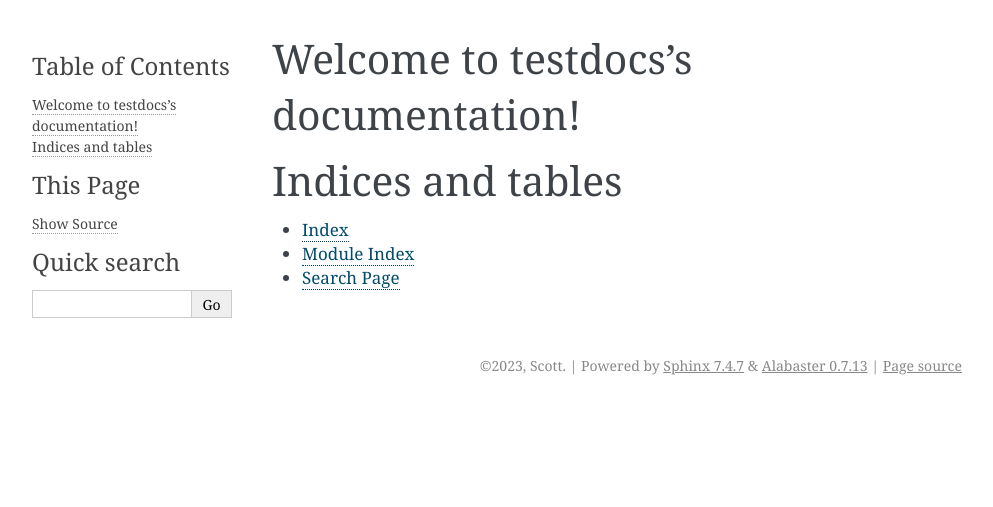
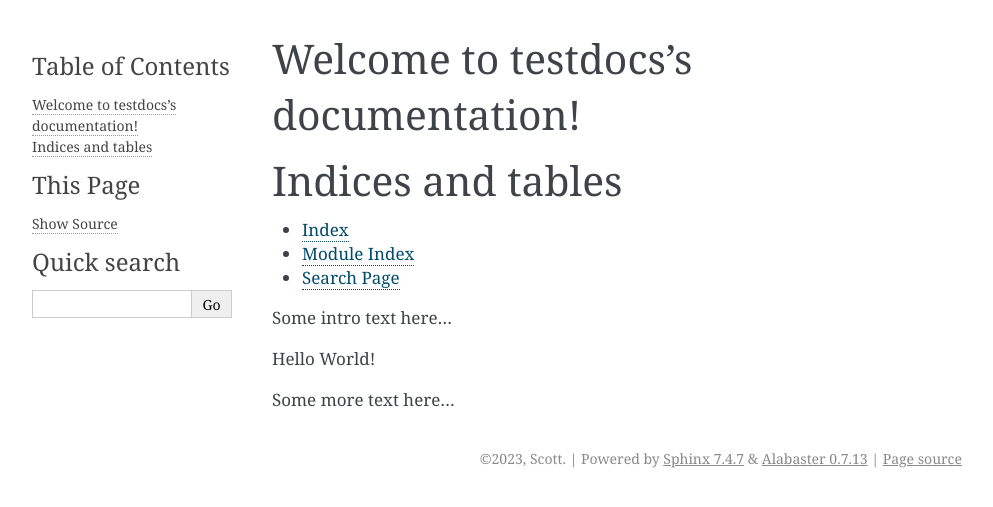
Before and after one commit to ScottHaney/AdobeDocsModels, a Sphinx documentation site: the page built from source/index.rst, in a window 1280 px wide. Shown: the top 507 px of the page, without its empty margins (148-1141 px from the left). Built offline with Sphinx 7.4.7, drawn with Linux system fonts in a browser that asks for light colours; some of the changed lines change nothing that is shown.

Commit message:
Get the hello world extension to work in the test files

```diff
--- /dev/null
+++ b/source/_ext/helloworld.py
@@ -0,0 +1,19 @@
+from docutils import nodes
+from docutils.parsers.rst import Directive
+
+
+class HelloWorld(Directive):
+
+    def run(self):
+        paragraph_node = nodes.paragraph(text='Hello World!')
+        return [paragraph_node]
+
+
+def setup(app):
+    app.add_directive("helloworld", HelloWorld)
+
+    return {
+        'version': '0.1',
+        'parallel_read_safe': True,
+        'parallel_write_safe': True,
+    }
--- a/source/conf.py
+++ b/source/conf.py
@@ -6,6 +6,9 @@
 # -- Project information -----------------------------------------------------
 # https://www.sphinx-doc.org/en/master/usage/configuration.html#project-information
 
+import os
+import sys
+
 project = 'testdocs'
 copyright = '2023, Scott'
 author = 'Scott'
@@ -13,12 +16,12 @@ author = 'Scott'
 # -- General configuration ---------------------------------------------------
 # https://www.sphinx-doc.org/en/master/usage/configuration.html#general-configuration
 
-extensions = []
+sys.path.append(os.path.abspath("./_ext"))
+
+extensions = ['helloworld']
 
 templates_path = ['_templates']
 exclude_patterns = []
-
-
 
 # -- Options for HTML output -------------------------------------------------
 # https://www.sphinx-doc.org/en/master/usage/configuration.html#options-for-html-output
--- a/source/index.rst
+++ b/source/index.rst
@@ -10,11 +10,15 @@ Welcome to testdocs's documentation!
    :maxdepth: 2
    :caption: Contents:
 
-
-
 Indices and tables
 ==================
 
 * :ref:`genindex`
 * :ref:`modindex`
 * :ref:`search`
+
+Some intro text here...
+
+.. helloworld::
+
+Some more text here...
```
